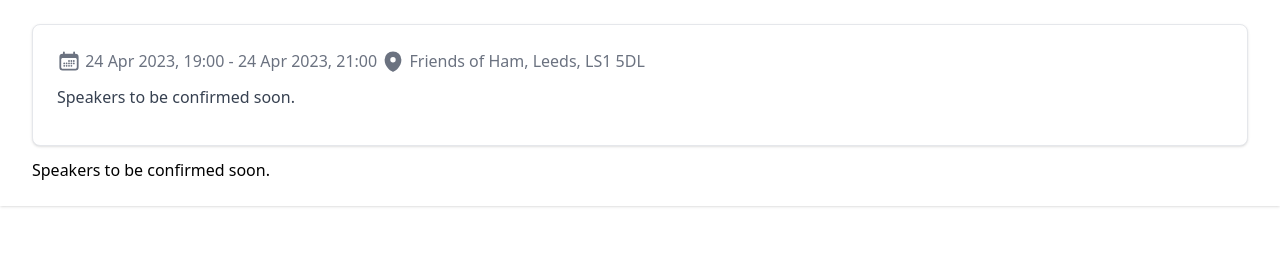
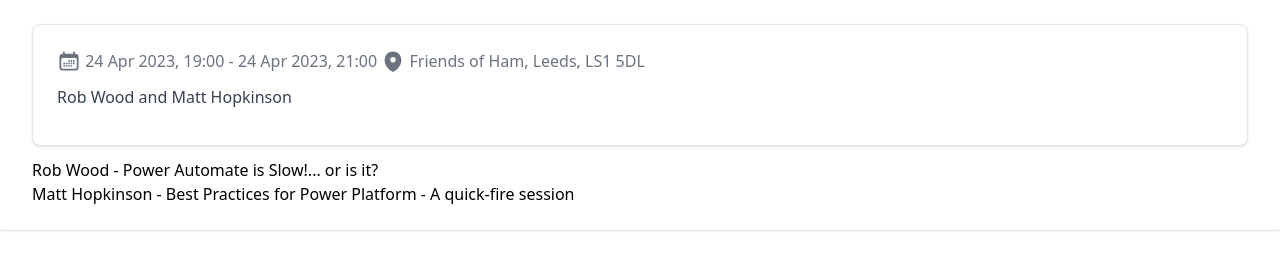
Before and after one commit to WYPPUG/Website, a Gatsby site: page /events/april-2023-event in a window 1280 px wide. Shown: the part 188-458 px from the top of the page. Built offline with nearby package versions, Linux system fonts and the light colour scheme; Gatsby itself is replaced by a stand-in of ours; a web font is replaced by a local one.

Commit message:
Update Events “april-2023-event”

```diff
--- a/src/content/events/april-2023-event.mdx
+++ b/src/content/events/april-2023-event.mdx
@@ -3,9 +3,11 @@ title: "April 2023 Event "
 startDate: 2023-04-24T18:00:00.000Z
 endDate: 2023-04-24T20:00:53.042Z
 location: Friends of Ham, Leeds, LS1 5DL
-summary: Speakers to be confirmed soon.
+summary: Rob Wood and Matt Hopkinson
 preMeetingLinks:
   - name: Sign up to attend
     url: https://buytickets.at/wyppug/892575
 ---
-Speakers to be confirmed soon.
+Rob Wood - Power Automate is Slow!... or is it?
+
+Matt Hopkinson - Best Practices for Power Platform - A quick-fire session
```
